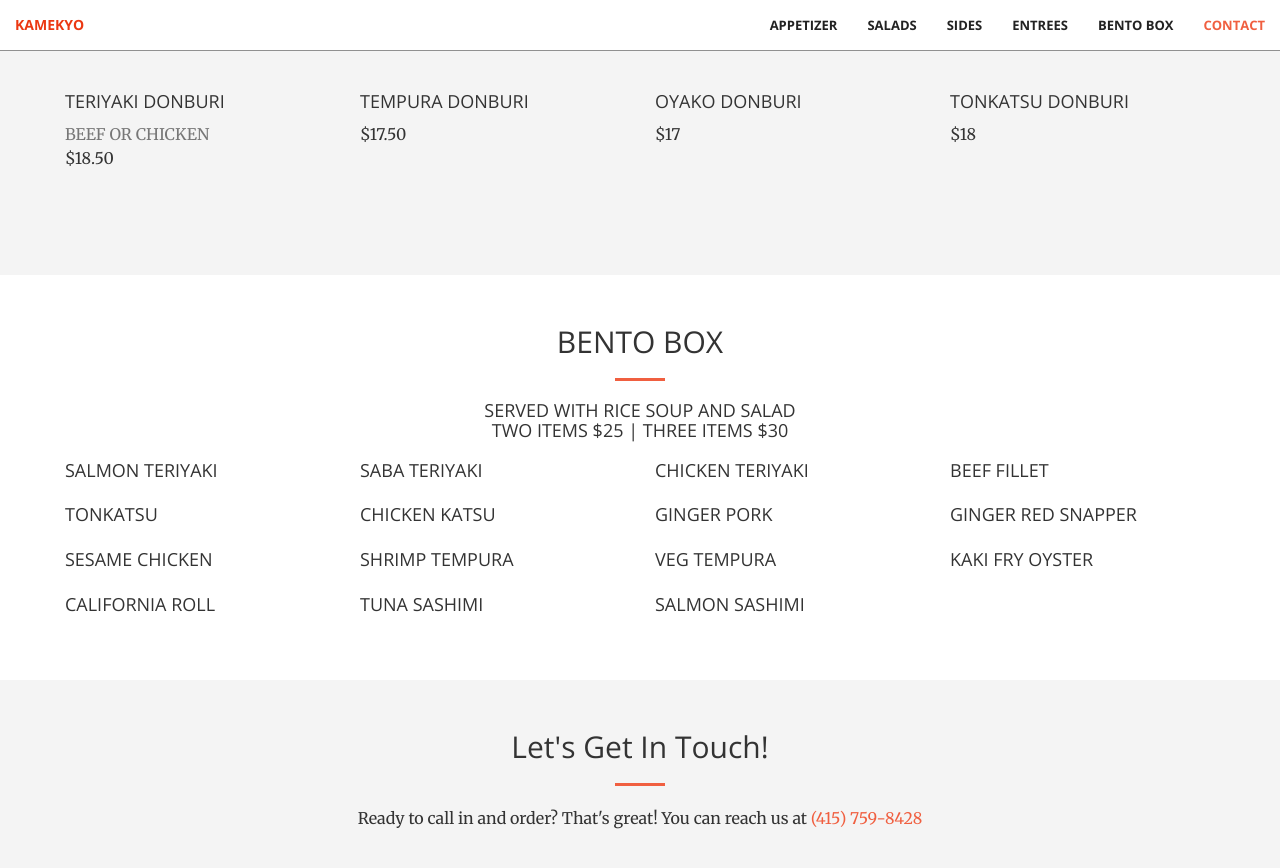
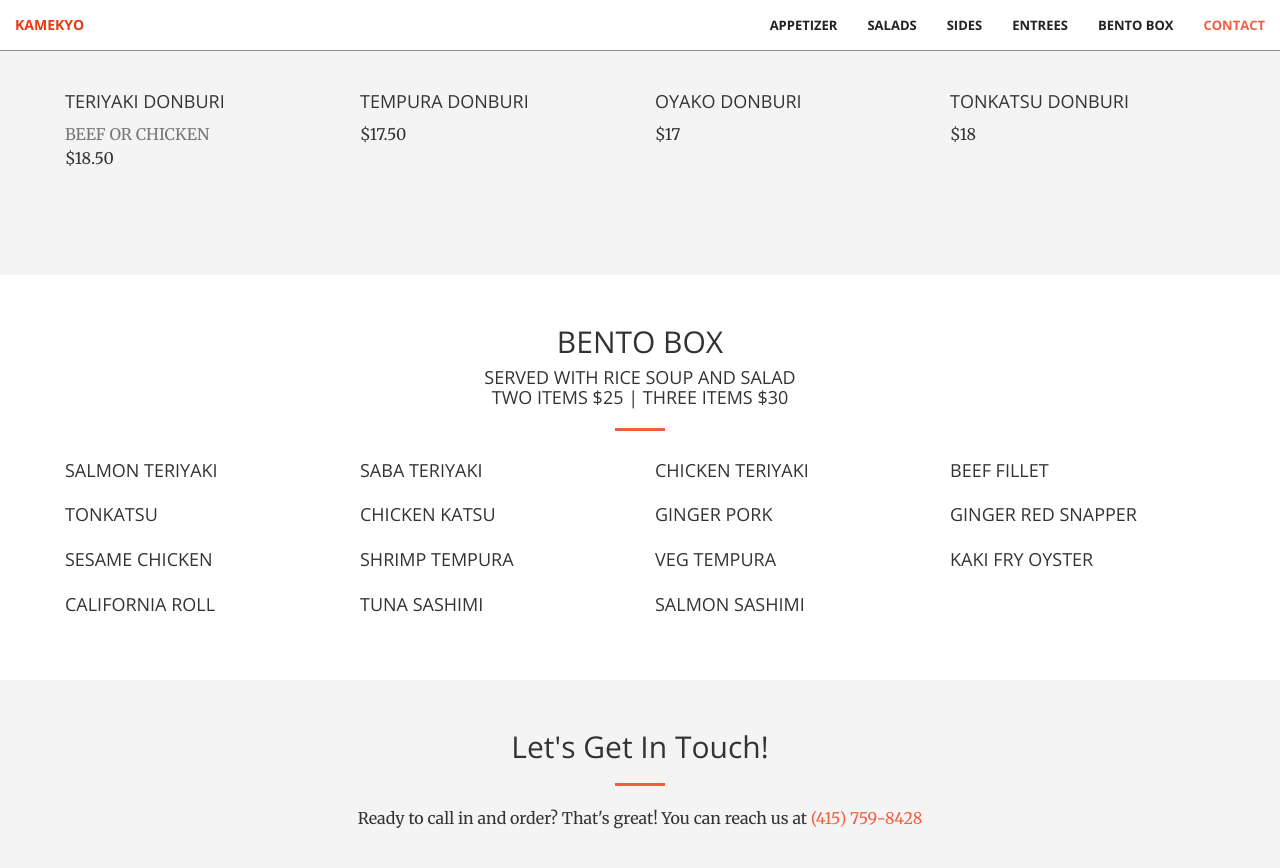
Before and after one commit to CyrusLiang/kamekyo, a Jekyll site: the page built from index.html, in a window 1280 px wide and 900 px high, scrolled down 3375 px. Shown: the top 868 px of the window. Built offline with Jekyll 4.4.1, drawn with Linux system fonts in a browser that asks for light colours.

Commit message:
Update bentobox.html

```diff
--- a/_includes/bentobox.html
+++ b/_includes/bentobox.html
@@ -2,9 +2,9 @@
     <div class="container">
         <div class="row">
             <div class="col-lg-12 text-center">
-                <h2 class="section-heading">Bento Box</h2>
+                <h2 class="section-heading">Bento Box<h4>Served with rice soup and salad<br>Two Items $25 | Three Items $30</h4></h2>
                 <hr class="primary">
-                <h4>Served with rice soup and salad<br>Two Items $25 | Three Items $30</h4>
+
             </div>
         </div>
     </div>
```
